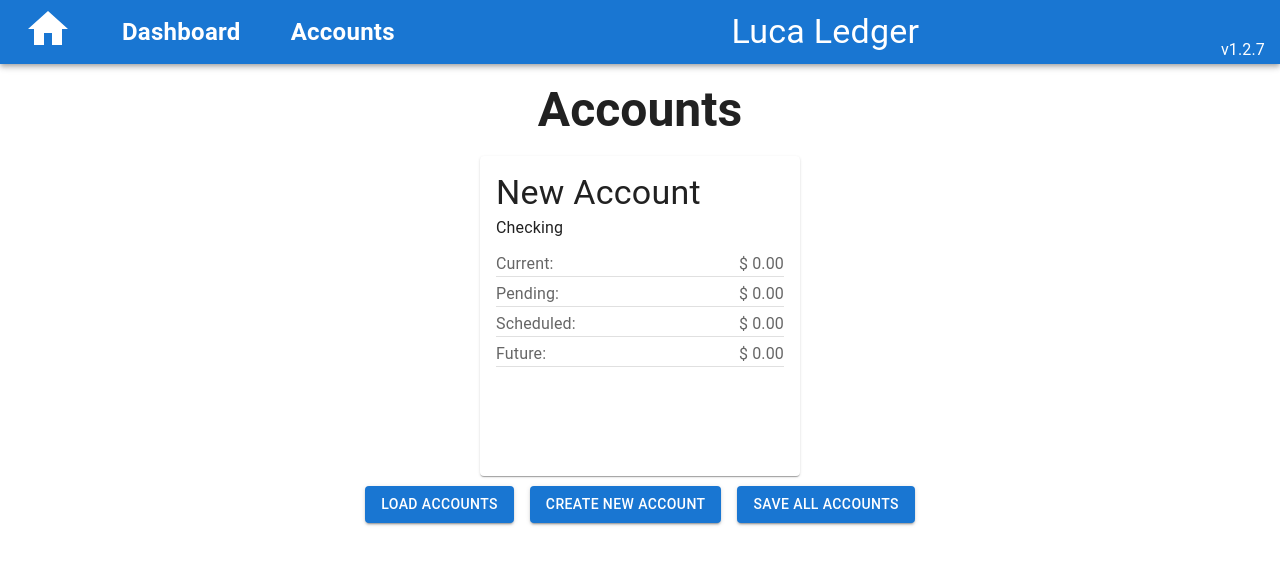
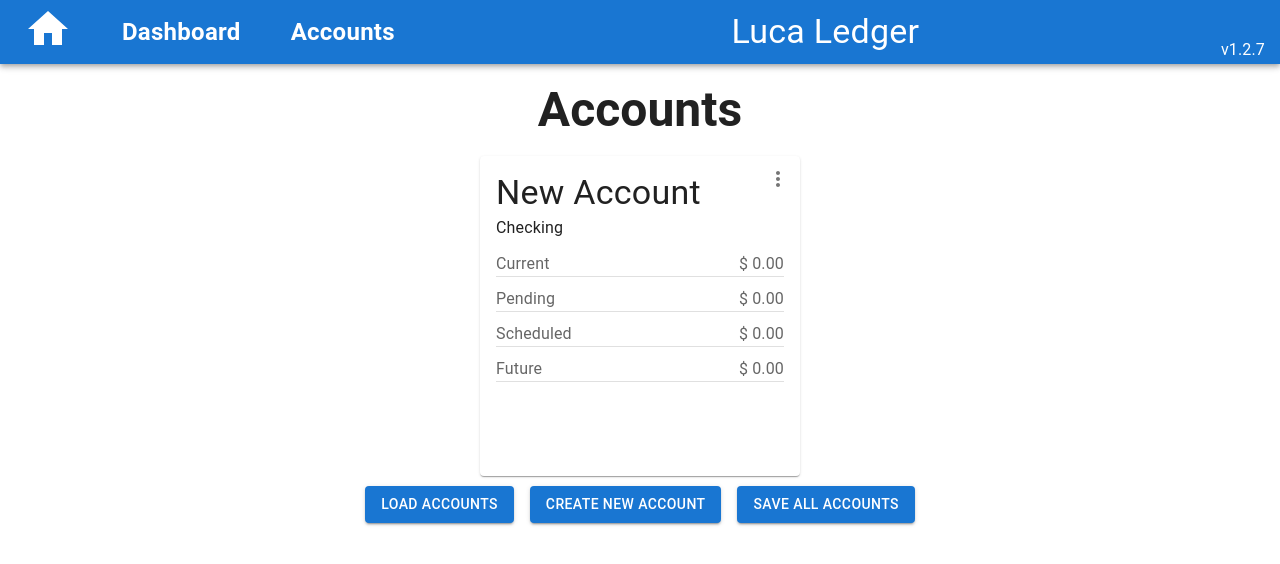
Before and after one commit to jwaspin/luca-ledger, a React (Vite) app: page /accounts in a window 1280 px wide. Both pictures are taken after a click on the button "CREATE NEW ACCOUNT". Shown: the top 564 px of the page. Built offline with nearby package versions, Linux system fonts and the light colour scheme.

Commit message:
Account actions (#121)
* Add Account Actions

New account actions menus for account cards.
Menus actions include Save and Delete.

* Remove Comments

```diff
--- /dev/null
+++ b/src/components/ActionsMenu/ActionsMenu.jsx
@@ -0,0 +1,99 @@
+import {
+  IconButton,
+  ListItemIcon,
+  Menu,
+  MenuItem,
+  Typography,
+} from '@mui/material';
+import PropTypes from 'prop-types';
+import { useState } from 'react';
+import { useDispatch } from 'react-redux';
+
+import { actions } from '@/store/accounts';
+
+import {
+  Delete as DeleteIcon,
+  Save as SaveIcon,
+  MoreVert as MoreVertIcon,
+} from '@mui/icons-material';
+
+export default function ActionsMenu({ account }) {
+  const [anchorEl, setAnchorEl] = useState(null);
+  const [open, setOpen] = useState(false);
+  const dispatch = useDispatch();
+
+  const handleClick = (event) => {
+    event.stopPropagation();
+    setAnchorEl(event.currentTarget);
+    setOpen(true);
+  };
+
+  const handleClose = (event) => {
+    event?.stopPropagation();
+    setAnchorEl(null);
+    setOpen(false);
+  };
+
+  const handleDelete = (event) => {
+    event.stopPropagation();
+    dispatch(actions.removeAccountById(account.id));
+    handleClose();
+  };
+
+  const handleSave = async (event) => {
+    event.stopPropagation();
+    await dispatch(
+      actions.saveAccountAsync({ account, filename: `${account.name}.json` })
+    );
+    handleClose();
+  };
+
+  return (
+    <>
+      <IconButton
+        aria-label='more'
+        aria-controls='long-menu'
+        aria-haspopup='true'
+        onClick={handleClick}
+        style={{
+          height: '35px',
+          width: '35px',
+          position: 'absolute',
+          top: '5px',
+          right: '5px',
+        }}
+        sx={{
+          '&:hover': {
+            backgroundColor: 'darkgray',
+          },
+        }}
+      >
+        <MoreVertIcon />
+      </IconButton>
+      <Menu
+        id='long-menu'
+        anchorEl={anchorEl}
+        keepMounted
+        open={open}
+        onClose={handleClose}
+      >
+        <MenuItem onClick={handleSave}>
+          <ListItemIcon>
+            <SaveIcon fontSize='small' />
+          </ListItemIcon>
+          <Typography variant='inherit'>Save</Typography>
+        </MenuItem>
+        <MenuItem onClick={handleDelete}>
+          <ListItemIcon>
+            <DeleteIcon fontSize='small' />
+          </ListItemIcon>
+          <Typography variant='inherit'>Delete</Typography>
+        </MenuItem>
+      </Menu>
+    </>
+  );
+}
+
+ActionsMenu.propTypes = {
+  account: PropTypes.object.isRequired,
+};
--- /dev/null
+++ b/src/components/ActionsMenu/index.js
@@ -0,0 +1 @@
+export { default } from './ActionsMenu';
--- a/src/store/accounts/actions.js
+++ b/src/store/accounts/actions.js
@@ -1,10 +1,11 @@
+import { createAsyncThunk } from '@reduxjs/toolkit';
+import JSZip from 'jszip';
 import { v4 as uuid } from 'uuid';
-import JSZip from 'jszip';
 
 import { AccountType } from './constants';
 import { generateAccountObject } from './generators';
 import schemas from './schemas';
-import { addAccount, updateAccount, removeAccount } from './slice';
+import { addAccount, removeAccount, updateAccount } from './slice';
 
 export const createNewAccount = () => (dispatch) => {
   dispatch(
@@ -61,6 +62,20 @@ export const saveAccount = (account, filename) => {
   URL.revokeObjectURL(url);
 };
 
+export const saveAccountAsync = createAsyncThunk(
+  'accounts/saveAccountAsync',
+  async ({ account, filename }) => {
+    return new Promise((resolve) => {
+      try {
+        saveAccount(account, filename);
+        resolve();
+      } catch (error) {
+        console.error('Error saving account:', error);
+      }
+    });
+  }
+);
+
 export const saveAllAccounts = (accounts) => {
   const zip = new JSZip();
   accounts.forEach((account) => {
--- a/src/views/Accounts/AccountCard.jsx
+++ b/src/views/Accounts/AccountCard.jsx
@@ -1,15 +1,25 @@
 import { Card, CardContent, Typography } from '@mui/material';
 import PropTypes from 'prop-types';
 import { useNavigate } from 'react-router-dom';
+
+import { constants } from '@/store/transactions';
+import BalanceRow from './BalanceRow';
+
+import ActionsMenu from '@/components/ActionsMenu/ActionsMenu';
 
 export default function AccountCard({ account }) {
   const navigate = useNavigate();
 
   const cardLength = '320px';
 
+  const handleClick = () => {
+    navigate(`/accounts/${account.id}`);
+  };
+
   return (
     <Card
-      onClick={() => navigate(`/accounts/${account.id}`)}
+      id='AccountCard'
+      onClick={handleClick}
       sx={{
         width: cardLength,
         height: cardLength,
@@ -19,98 +29,42 @@ export default function AccountCard({ account }) {
         },
       }}
     >
-      <CardContent>
+      <CardContent style={{ position: 'relative' }}>
         <Typography variant='h4'>{account.name}</Typography>
         <Typography variant='subtitle1'>{account.type}</Typography>
-        <Typography
-          variant='body1'
-          color='text.secondary'
-          style={{
-            marginTop: '10px',
-            display: 'flex',
-            justifyContent: 'space-between',
-            borderBottom: '1px solid rgba(0, 0, 0, 0.12)',
-          }}
-        >
-          <span>{'Current: '}</span>
-          <span>
-            {'$ '}
-            {account.transactions
-              .filter((t) => ['complete '].includes(t.status))
-              .reduce((acc, t) => acc + Number(t.amount), 0)
-              .toLocaleString(undefined, {
-                minimumFractionDigits: 2,
-                maximumFractionDigits: 2,
-              })}
-          </span>
-        </Typography>
-        <Typography
-          variant='body1'
-          color='text.secondary'
-          style={{
-            marginTop: '5px',
-            display: 'flex',
-            justifyContent: 'space-between',
-            borderBottom: '1px solid rgba(0, 0, 0, 0.12)',
-          }}
-        >
-          <span>{'Pending: '}</span>
-          <span>
-            {'$ '}
-            {account.transactions
-              .filter((t) => ['complete ', 'pending '].includes(t.status))
-              .reduce((acc, t) => acc + Number(t.amount), 0)
-              .toLocaleString(undefined, {
-                minimumFractionDigits: 2,
-                maximumFractionDigits: 2,
-              })}
-          </span>
-        </Typography>
-        <Typography
-          variant='body1'
-          color='text.secondary'
-          style={{
-            marginTop: '5px',
-            display: 'flex',
-            justifyContent: 'space-between',
-            borderBottom: '1px solid rgba(0, 0, 0, 0.12)',
-          }}
-        >
-          <span>{'Scheduled: '}</span>
-          <span>
-            {'$ '}
-            {account.transactions
-              .filter((t) =>
-                ['complete ', 'pending ', 'scheduled '].includes(t.status)
-              )
-              .reduce((acc, t) => acc + Number(t.amount), 0)
-              .toLocaleString(undefined, {
-                minimumFractionDigits: 2,
-                maximumFractionDigits: 2,
-              })}
-          </span>
-        </Typography>
-        <Typography
-          variant='body1'
-          color='text.secondary'
-          style={{
-            marginTop: '5px',
-            display: 'flex',
-            justifyContent: 'space-between',
-            borderBottom: '1px solid rgba(0, 0, 0, 0.12)',
-          }}
-        >
-          <span>{'Future: '}</span>
-          <span>
-            {'$ '}
-            {account.transactions
-              .reduce((acc, t) => acc + Number(t.amount), 0)
-              .toLocaleString(undefined, {
-                minimumFractionDigits: 2,
-                maximumFractionDigits: 2,
-              })}
-          </span>
-        </Typography>
+        <BalanceRow
+          account={account}
+          balanceType={'Current'}
+          filterArray={[constants.TransactionStatusEnum.COMPLETE]}
+        />
+        <BalanceRow
+          account={account}
+          balanceType={'Pending'}
+          filterArray={[
+            constants.TransactionStatusEnum.COMPLETE,
+            constants.TransactionStatusEnum.PENDING,
+          ]}
+        />
+        <BalanceRow
+          account={account}
+          balanceType={'Scheduled'}
+          filterArray={[
+            constants.TransactionStatusEnum.COMPLETE,
+            constants.TransactionStatusEnum.PENDING,
+            constants.TransactionStatusEnum.SCHEDULED,
+          ]}
+        />
+        <BalanceRow
+          account={account}
+          balanceType={'Future'}
+          filterArray={[
+            constants.TransactionStatusEnum.COMPLETE,
+            constants.TransactionStatusEnum.PENDING,
+            constants.TransactionStatusEnum.SCHEDULED,
+            constants.TransactionStatusEnum.FUTURE,
+          ]}
+        />
+        <ActionsMenu account={account} />
       </CardContent>
     </Card>
   );
--- /dev/null
+++ b/src/views/Accounts/BalanceRow.jsx
@@ -0,0 +1,35 @@
+import { Typography } from '@mui/material';
+import PropTypes from 'prop-types';
+
+export default function BalanceRow({ account, balanceType, filterArray }) {
+  return (
+    <Typography
+      variant='body1'
+      color='text.secondary'
+      style={{
+        marginTop: '10px',
+        display: 'flex',
+        justifyContent: 'space-between',
+        borderBottom: '1px solid rgba(0, 0, 0, 0.12)',
+      }}
+    >
+      <span>{balanceType}</span>
+      <span>
+        {'$ '}
+        {account.transactions
+          .filter((t) => filterArray.includes(t.status))
+          .reduce((acc, t) => acc + Number(t.amount), 0)
+          .toLocaleString(undefined, {
+            minimumFractionDigits: 2,
+            maximumFractionDigits: 2,
+          })}
+      </span>
+    </Typography>
+  );
+}
+
+BalanceRow.propTypes = {
+  account: PropTypes.object.isRequired,
+  balanceType: PropTypes.string.isRequired,
+  filterArray: PropTypes.array.isRequired,
+};
```
